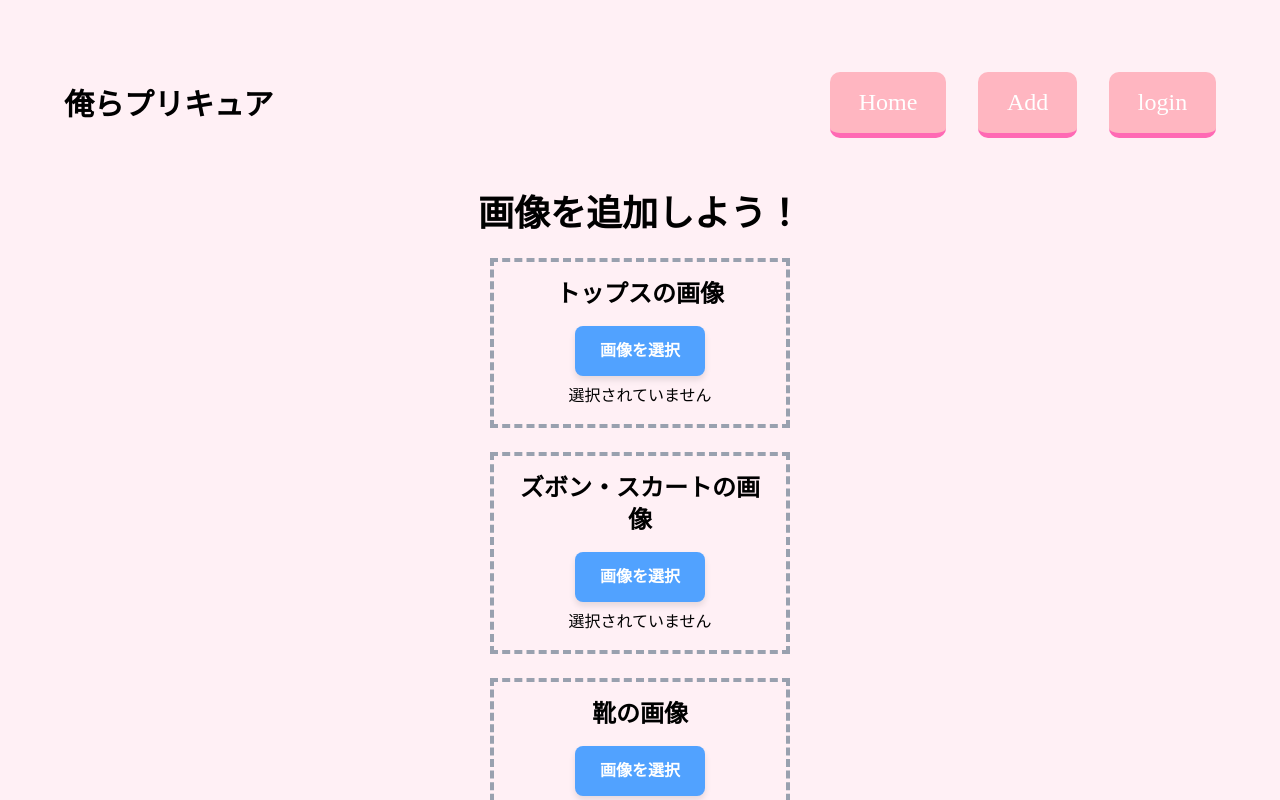
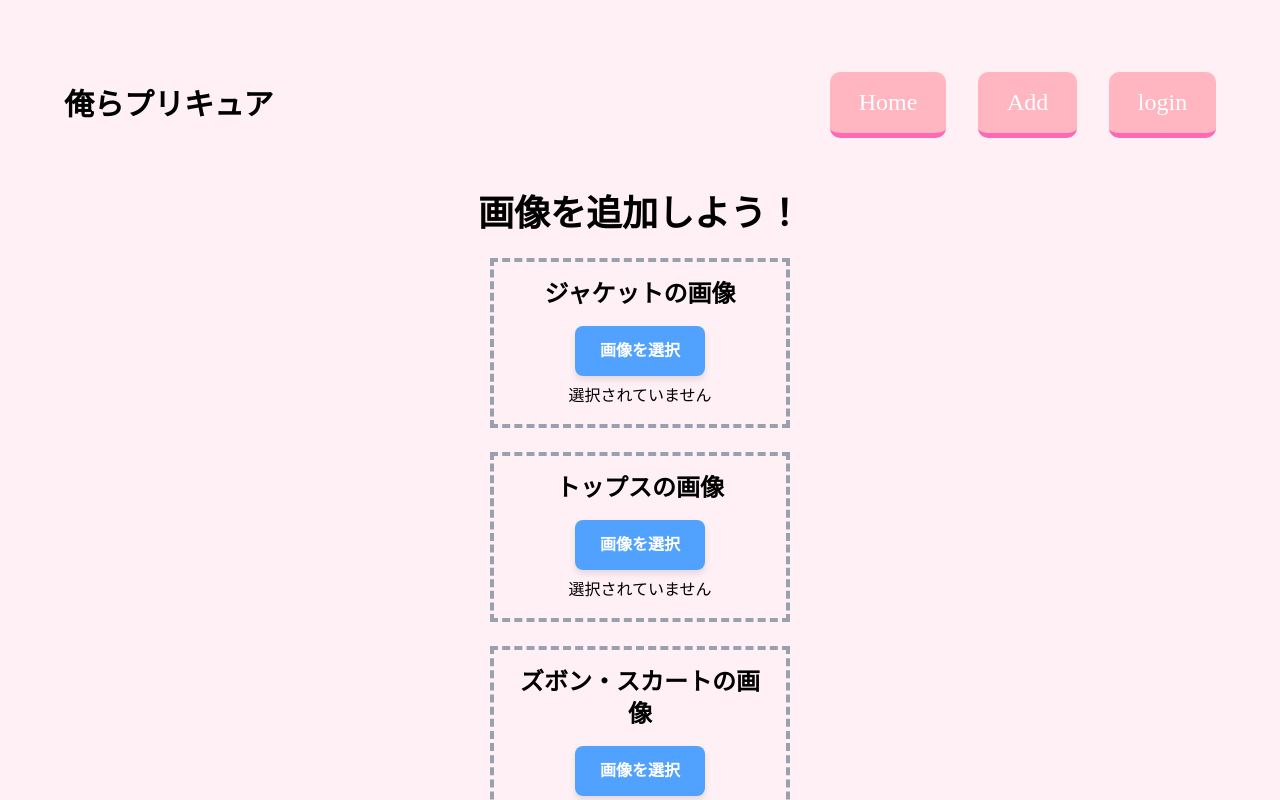
Before and after one commit to yurunull/dress_up, a React (Vite) app: page /add in a window 1280 px wide. Shown: the top 800 px of the page. Built offline with nearby package versions, Linux system fonts and the light colour scheme; a web font is replaced by a local one.

Commit message:
靴をジャケっとに。

```diff
--- a/src/pages/add.jsx
+++ b/src/pages/add.jsx
@@ -3,7 +3,7 @@ import { useState } from "react";
 const Add = () => {
   const [topsImage, setTopsImage] = useState(null);
   const [pantsImage, setPantsImage] = useState(null);
-  const [shoesImage, setShoesImage] = useState(null);
+  const [jacketImage, setJacketImage] = useState(null);
 
   const handleImageChange = async (e, setImage) => {
     const file = e.target.files[0];
@@ -22,10 +22,12 @@ const Add = () => {
     const imagesData = {
       tops: topsImage,
       pants: pantsImage,
-      shoes: shoesImage,
+      jacket: jacketImage,
     };
 
-    let currentImageData = JSON.parse(localStorage.getItem("imagesData") || "[]");
+    let currentImageData = JSON.parse(
+      localStorage.getItem("imagesData") || "[]"
+    );
     currentImageData.push(imagesData);
     // ローカルストレージに保存
     localStorage.setItem("imagesData", JSON.stringify(currentImageData));
@@ -38,6 +40,40 @@ const Add = () => {
   return (
     <div className="w-full text-center p-4">
       <h2 className="text-4xl font-bold mb-6">画像を追加しよう！</h2>
+
+      {/* ジャケットセクション */}
+      <div className="mb-6 p-4 border-4 border-dashed border-gray-400 w-full sm:w-[300px] mx-auto">
+        <h3 className="text-2xl font-semibold mb-4">ジャケットの画像</h3>
+        <button
+          className="px-6 py-3 bg-blue-400 text-white font-bold rounded-lg"
+          onClick={() => document.getElementById("jacketInput").click()}
+        >
+          画像を選択
+        </button>
+        <input
+          type="file"
+          id="jacketInput"
+          style={{ display: "none" }}
+          onChange={(e) => handleImageChange(e, setJacketImage)}
+        />
+        {jacketImage ? (
+          <div>
+            <img
+              src={jacketImage}
+              alt="Jacket Preview"
+              className="mt-2 max-w-[200px]"
+            />
+            <button
+              onClick={() => setJacketImage(null)}
+              className="mt-2 px-4 py-2 bg-red-500 text-white rounded"
+            >
+              削除
+            </button>
+          </div>
+        ) : (
+          <p className="mt-2">選択されていません</p>
+        )}
+      </div>
 
       {/* トップスセクション */}
       <div className="mb-6 p-4 border-4 border-dashed border-gray-400 w-full sm:w-[300px] mx-auto">
@@ -107,40 +143,6 @@ const Add = () => {
         )}
       </div>
 
-      {/* 靴セクション */}
-      <div className="mb-6 p-4 border-4 border-dashed border-gray-400 w-full sm:w-[300px] mx-auto">
-        <h3 className="text-2xl font-semibold mb-4">靴の画像</h3>
-        <button
-          className="px-6 py-3 bg-blue-400 text-white font-bold rounded-lg"
-          onClick={() => document.getElementById("shoesInput").click()}
-        >
-          画像を選択
-        </button>
-        <input
-          type="file"
-          id="shoesInput"
-          style={{ display: "none" }}
-          onChange={(e) => handleImageChange(e, setShoesImage)}
-        />
-        {shoesImage ? (
-          <div>
-            <img
-              src={shoesImage}
-              alt="Shoes Preview"
-              className="mt-2 max-w-[200px]"
-            />
-            <button
-              onClick={() => setShoesImage(null)}
-              className="mt-2 px-4 py-2 bg-red-500 text-white rounded"
-            >
-              削除
-            </button>
-          </div>
-        ) : (
-          <p className="mt-2">選択されていません</p>
-        )}
-      </div>
-
       {/* 保存ボタン */}
       <div className="mt-8">
         <button
--- a/src/pages/home.jsx
+++ b/src/pages/home.jsx
@@ -1,9 +1,9 @@
 import { useState } from "react";
 import "../../styles/styles.css";
-import { Table } from "../compoments/bunrui"; // bunrui.js からインポート
+// bunrui.js からインポート
 
 // 部位ごとの名称（localStorageを利用する場合の順番です）
-const names = ["トップス", "パンツ", "シューズ"];
+const names = ["ジャケット", "トップス", "パンツ"];
 
 const getRandomItem = (arr) => {
   return arr[Math.floor(Math.random() * arr.length)];
@@ -15,14 +15,14 @@ const getRandomImagesFromStorage = () => {
     // 各部位ごとに画像の配列を用意（nullもあり得るので後で判定）
     const topsImages = storedData.map((item) => item.tops);
     const pantsImages = storedData.map((item) => item.pants);
-    const shoesImages = storedData.map((item) => item.shoes);
+    const jacketImages = storedData.map((item) => item.jacket);
     // ランダムに選択し、nullの場合はフォールバック画像に置き換え
     const chosenTops = getRandomItem(topsImages) || "images/error/notfound.png";
     const chosenPants =
       getRandomItem(pantsImages) || "images/error/notfound.png";
-    const chosenShoes =
-      getRandomItem(shoesImages) || "images/error/notfound.png";
-    return [chosenTops, chosenPants, chosenShoes];
+    const chosenJacket =
+      getRandomItem(jacketImages) || "images/error/notfound.png";
+    return [chosenJacket, chosenTops, chosenPants];
   } else {
     // localStorageに画像データがない場合は全てフォールバック画像を使用
     return [
```
